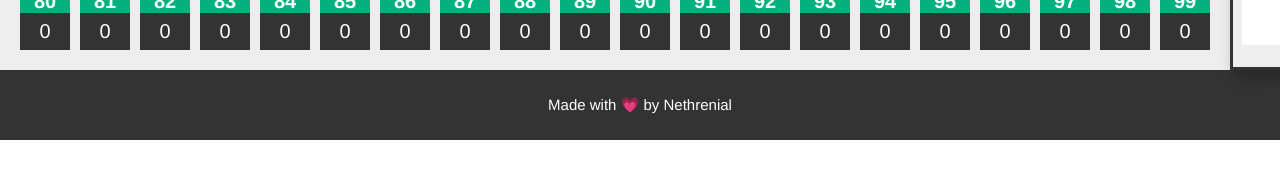
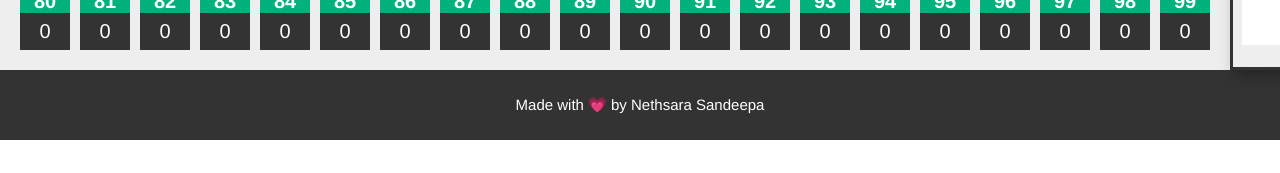
Before and after one commit to Nethrenial/simple-assembly-visualizer, a Vue app: page / in a window 1280 px wide. Shown: the part 624-797 px from the top of the page. Built offline with nearby package versions, Linux system fonts and the light colour scheme.

Commit message:
Made some changes

```diff
--- a/src/App.vue
+++ b/src/App.vue
@@ -327,7 +327,7 @@ const reset = () => {
       <Outputs :outputs="outputs" />
     </div>
   </div>
-  <footer>Made with 💗 by Nethrenial</footer>
+  <footer>Made with 💗 by Nethsara Sandeepa</footer>
 </template>
 
 <style>
--- a/src/components/MemBlock.vue
+++ b/src/components/MemBlock.vue
@@ -14,6 +14,8 @@ const props = defineProps({
 const { index, value } = toRefs(props);
 
 watch(value, (newValue, oldValue) => {
+  // console.log(`${index.value} = ${oldValue} => ${newValue} `);
+
   if (newValue !== oldValue) {
     justChanged.value = true;
   } else {
```
Also changed, not shown: 5 other files (tests, documents, lock files or other folders).
